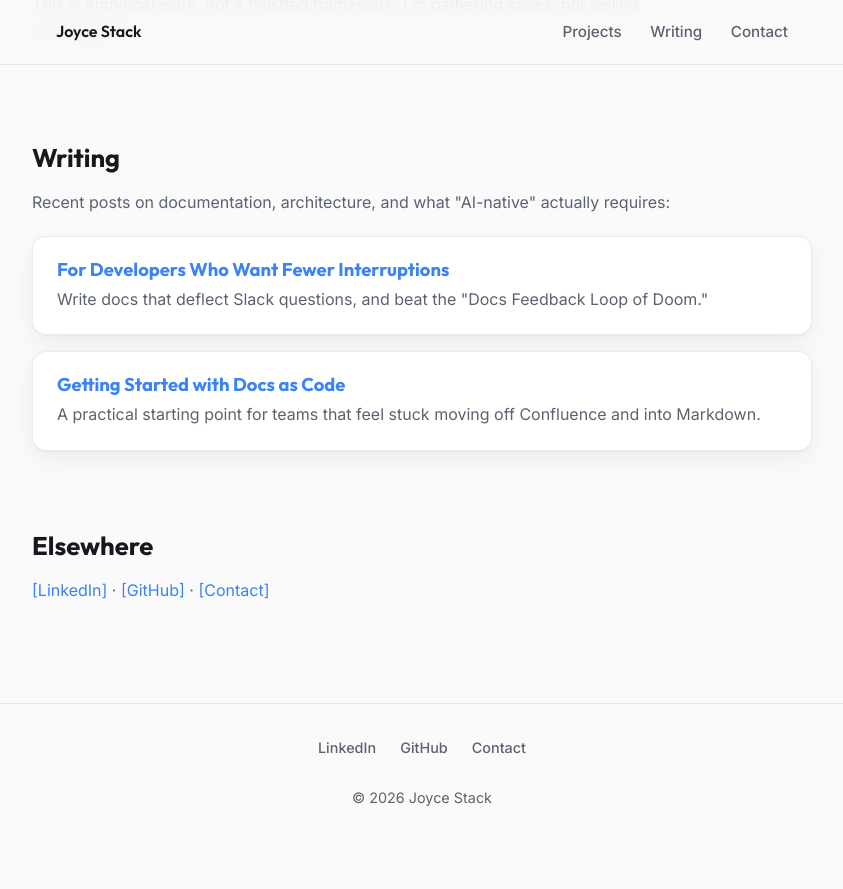
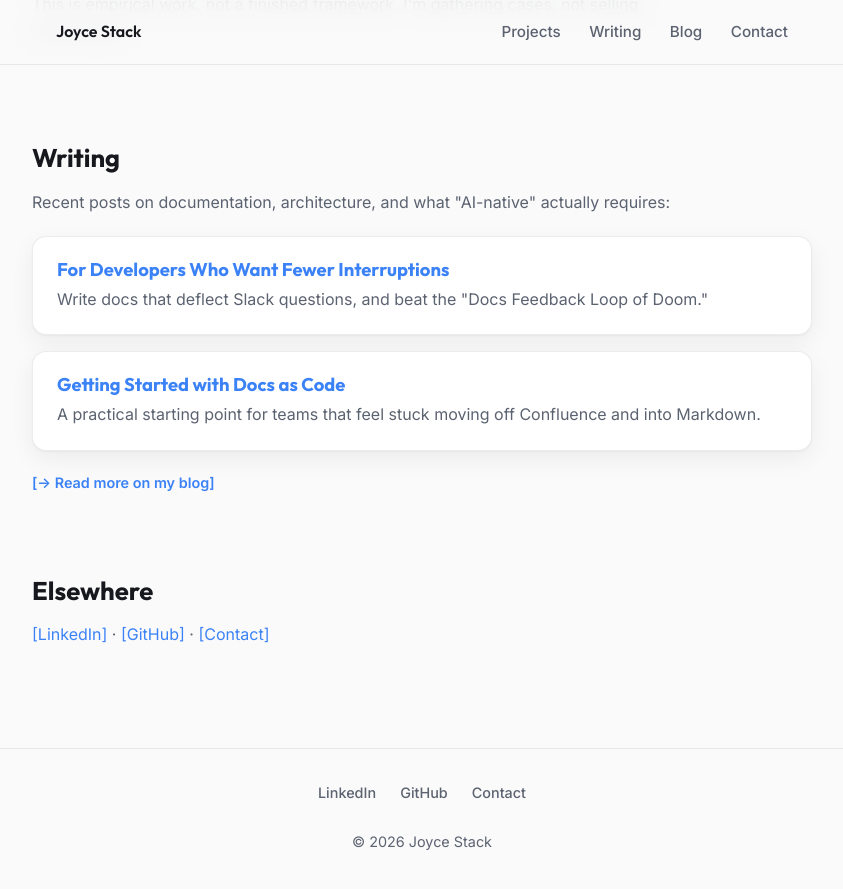
Before and after one commit to JoyceMarieStack/joycemariestack.github.io, a Jekyll site: the page built from index.md, in a window 1280 px wide and 900 px high, scrolled down 2449 px. Shown: the top 889 px of the window, without its empty margins (218-1061 px from the left). Built offline with Jekyll 4.4.1, drawn with Linux system fonts in a browser that asks for light colours; before the commit the page ends 3304 px from its top, so only the background shows below that.

Commit message:
Link Commune blog from nav and Writing section

```diff
--- a/_layouts/default.html
+++ b/_layouts/default.html
@@ -17,6 +17,7 @@
       <nav>
         <a href="{{ '/' | relative_url }}#projects">Projects</a>
         <a href="{{ '/' | relative_url }}#writing">Writing</a>
+        <a href="https://usecommune.com/n/joycestack" target="_blank" rel="noopener noreferrer">Blog</a>
         <a href="{{ '/' | relative_url }}#contact">Contact</a>
       </nav>
     </div>
--- a/index.md
+++ b/index.md
@@ -83,6 +83,7 @@ title: Welcome
       <p>A practical starting point for teams that feel stuck moving off Confluence and into Markdown.</p>
     </a>
   </div>
+  <a class="read-more" href="https://usecommune.com/n/joycestack" target="_blank" rel="noopener noreferrer" style="margin-top: 20px;">[→ Read more on my blog]</a>
 </section>
 
 <section class="section wrap">
```
